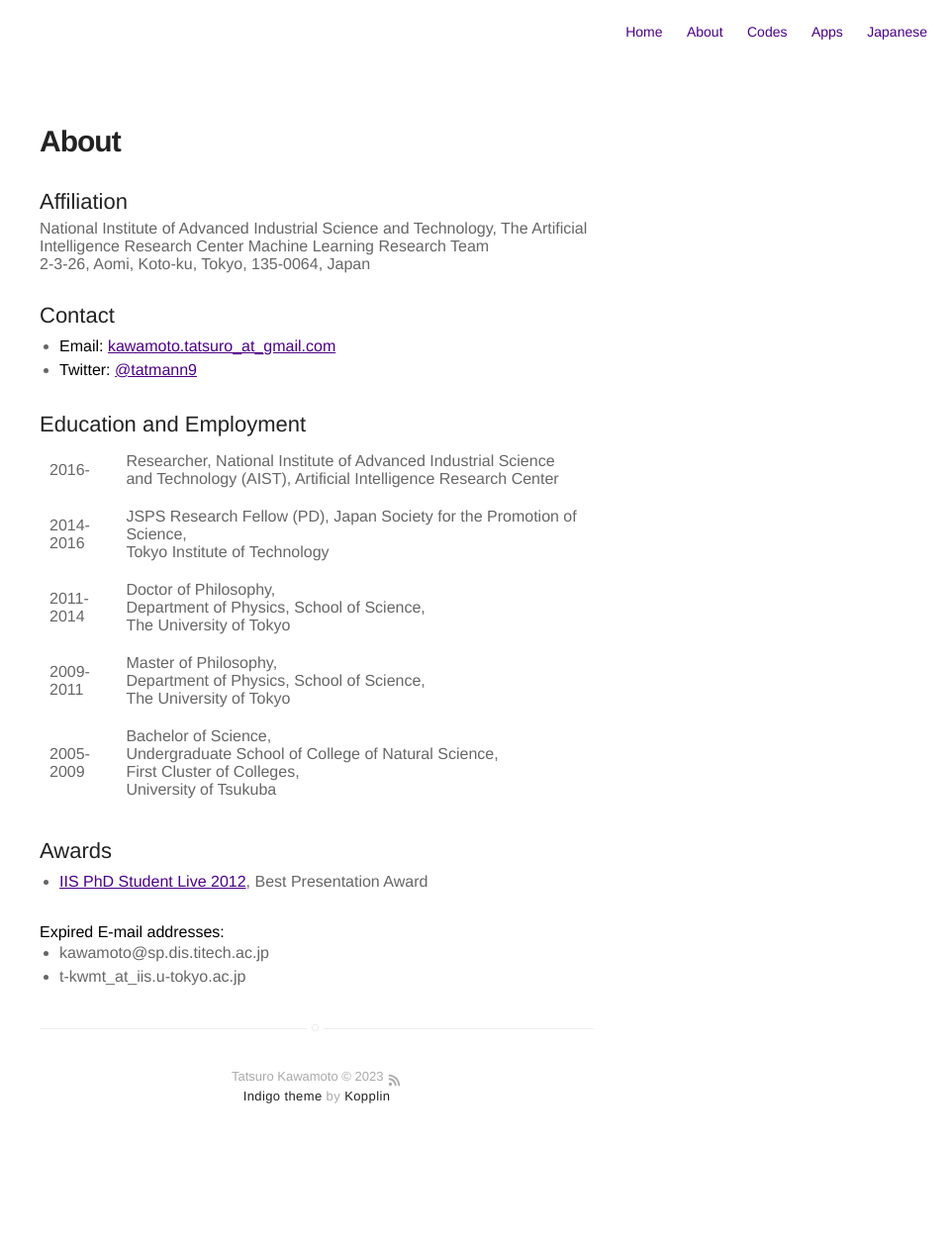
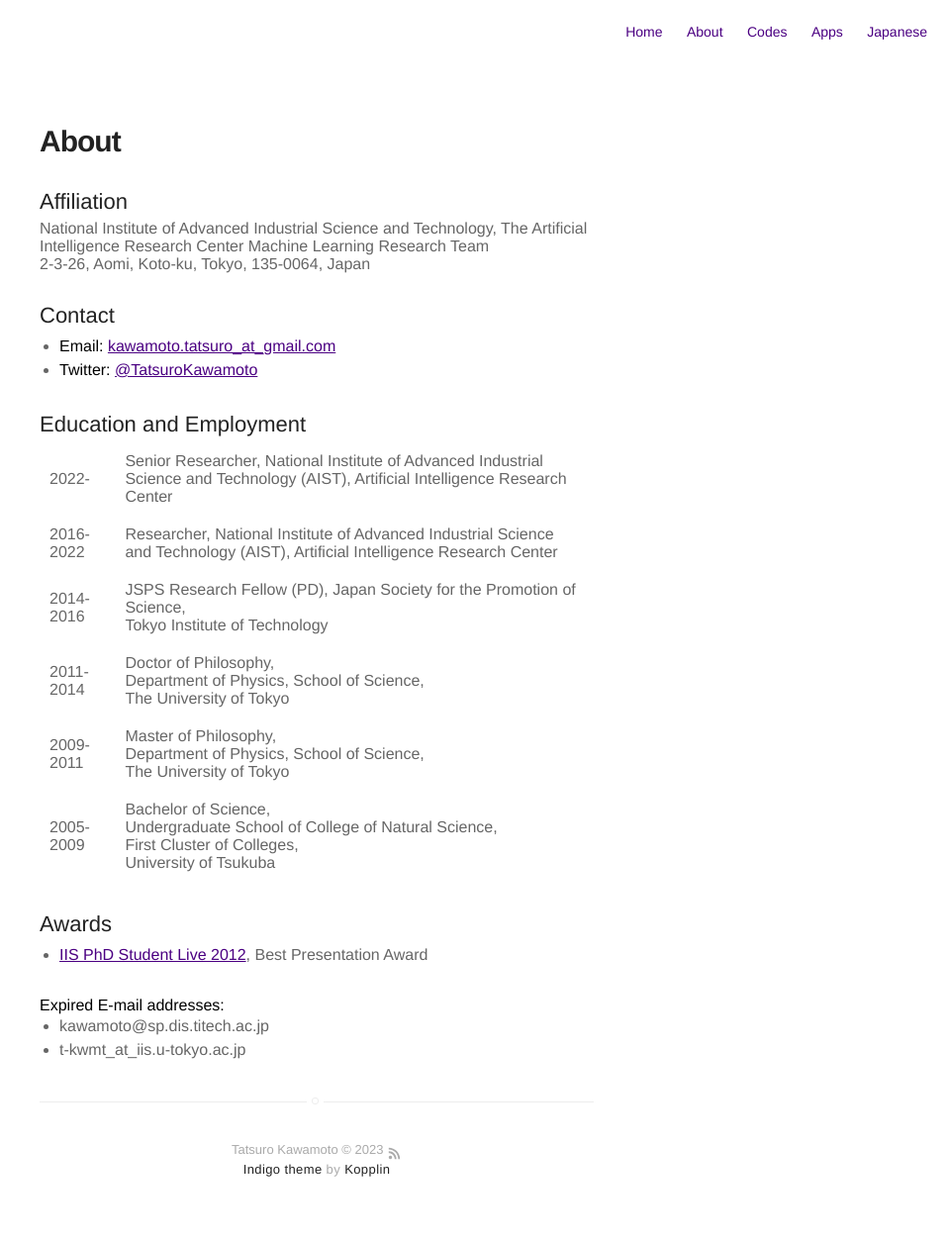
Before and after one commit to tatsuro-kawamoto/tatsuro-kawamoto.github.io, a Jekyll site: the page built from about.html, in a window 1280 px wide. Shown: the whole page at 99% size, without its empty margins (320-1280 px from the left). Built offline with Jekyll 4.4.1, drawn with Linux system fonts in a browser that asks for light colours; before the commit the page ends 1179 px from its top, so only the background shows below that.

Commit message:
Update about.html

```diff
--- a/about.html
+++ b/about.html
@@ -21,7 +21,7 @@ Machine Learning Research Team</br>
   <dd>
     <ul>
       <li><strong>Email:</strong> <a href="mailto:kawamoto.tatsuro@gmail.com">kawamoto.tatsuro_at_gmail.com</a></li>
-      <li><strong>Twitter:</strong> <a href="https://twitter.com/tatmann9" target="_blank">@tatmann9</a></li>
+      <li><strong>Twitter:</strong> <a href="https://twitter.com/TatsuroKawamoto" target="_blank">@TatsuroKawamoto</a></li>
     </ul>
   </dd>
 </dl>
@@ -33,7 +33,12 @@ Machine Learning Research Team</br>
   <table border="0" cellspacing="10" cellpadding="10">
   <tbody>
   <tr>
-  <td>2016-</td>
+  <td>2022-</td>
+  <td>Senior Researcher, National Institute of Advanced Industrial Science and Technology (AIST), Artificial Intelligence Research Center</td>
+  </tr>
+  <tr>
+  <tr>
+  <td>2016-2022</td>
   <td>Researcher, National Institute of Advanced Industrial Science and Technology (AIST), Artificial Intelligence Research Center</td>
   </tr>
   <tr>
```
